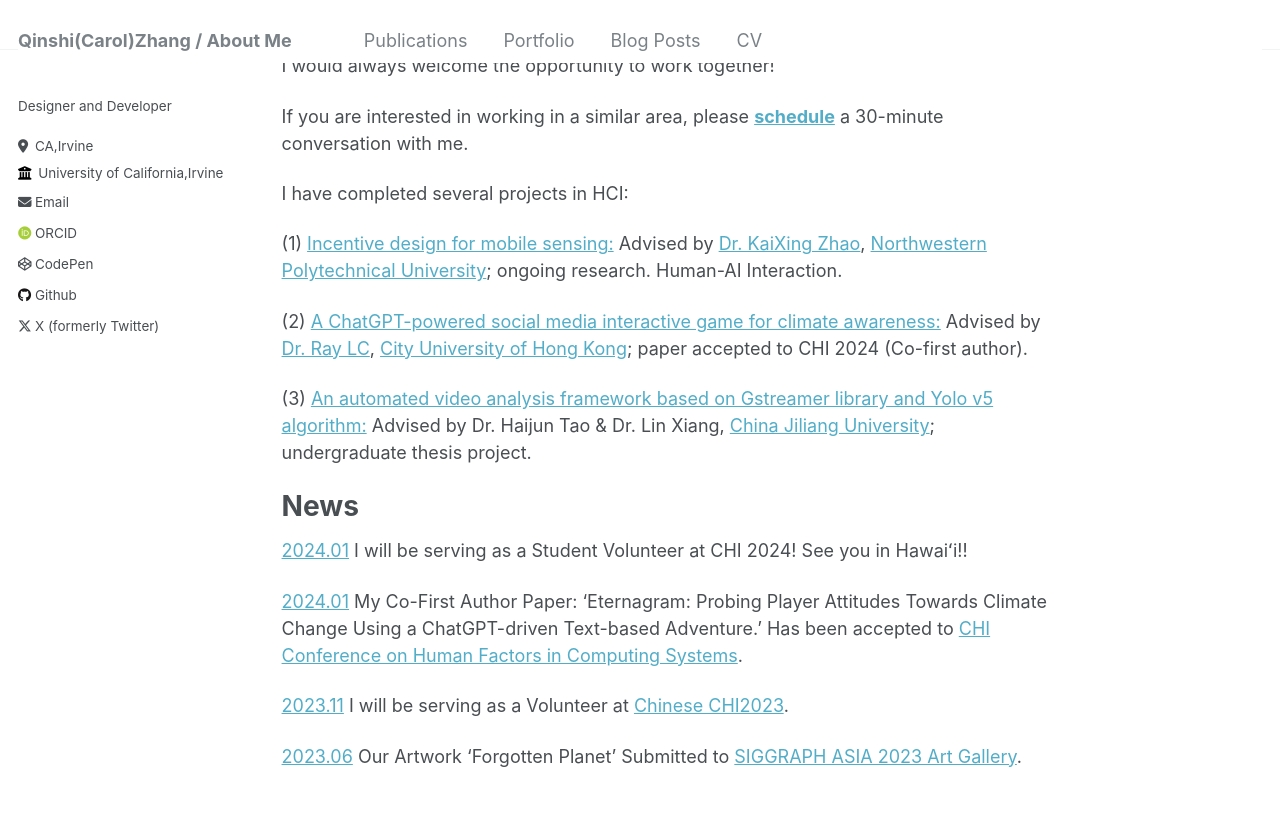
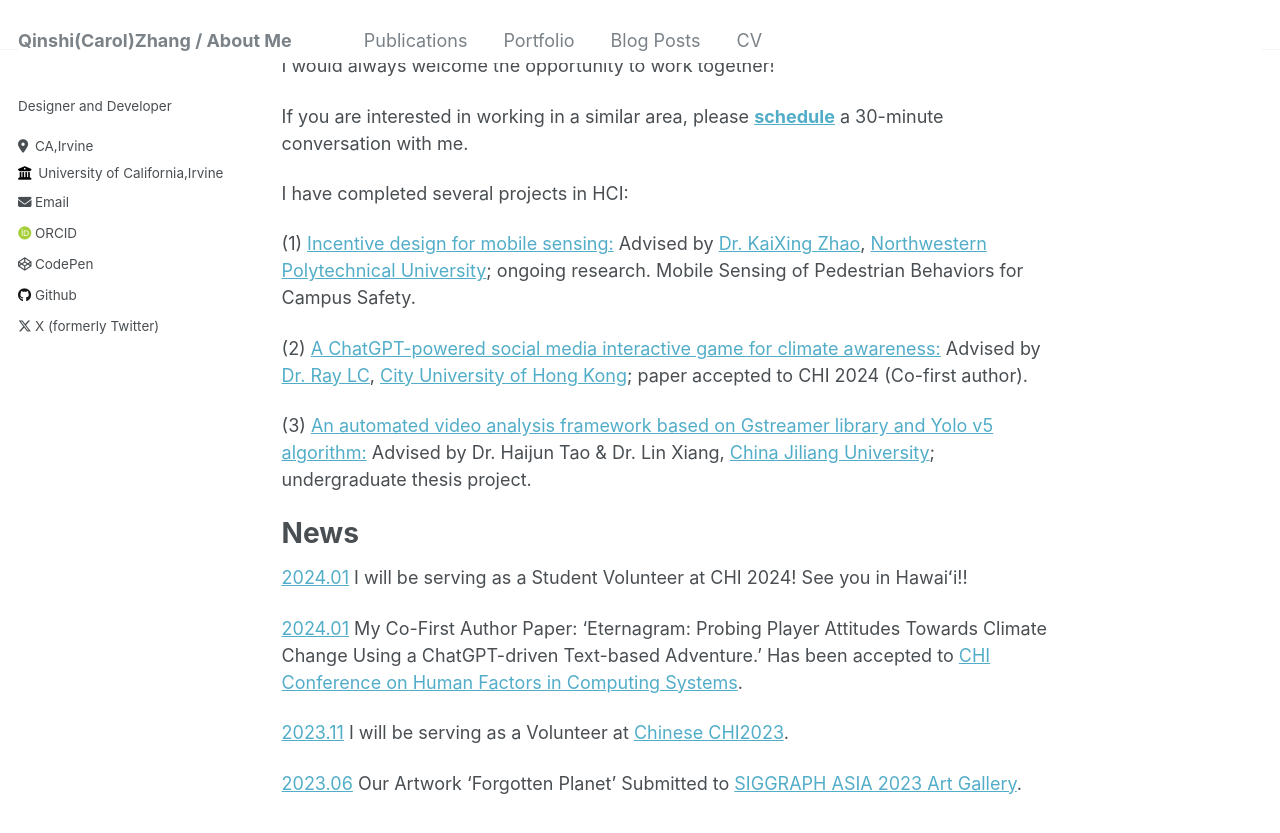
Before and after one commit to Carolzhangzz/AcademicWeb, a Jekyll site: the page built from _pages/about.md, in a window 1280 px wide and 900 px high, scrolled down 482 px. Shown: the top 833 px of the window. Built offline with Jekyll 4.4.1, drawn with Linux system fonts in a browser that asks for light colours; some web fonts are replaced.

Commit message:
Update about.md

```diff
--- a/_pages/about.md
+++ b/_pages/about.md
@@ -20,7 +20,7 @@ If you are interested in working in a similar area, please [**schedule**](https:
 
 I have completed several projects in HCI:
 
-(1) [Incentive design for mobile sensing:](#) Advised by [Dr. KaiXing Zhao](https://zhaokaixing.github.io/), [Northwestern Polytechnical University](https://en.nwpu.edu.cn/); ongoing research. Human-AI Interaction.
+(1) [Incentive design for mobile sensing:](#) Advised by [Dr. KaiXing Zhao](https://zhaokaixing.github.io/), [Northwestern Polytechnical University](https://en.nwpu.edu.cn/); ongoing research. Mobile Sensing of Pedestrian Behaviors for Campus Safety.
 
 (2) [A ChatGPT-powered social media interactive game for climate awareness:](#) Advised by [Dr. Ray LC](https://www.scm.cityu.edu.hk/people/ray-lc), [City University of Hong Kong](https://www.cityu.edu.hk/); paper accepted to CHI 2024 (Co-first author).
 
```
